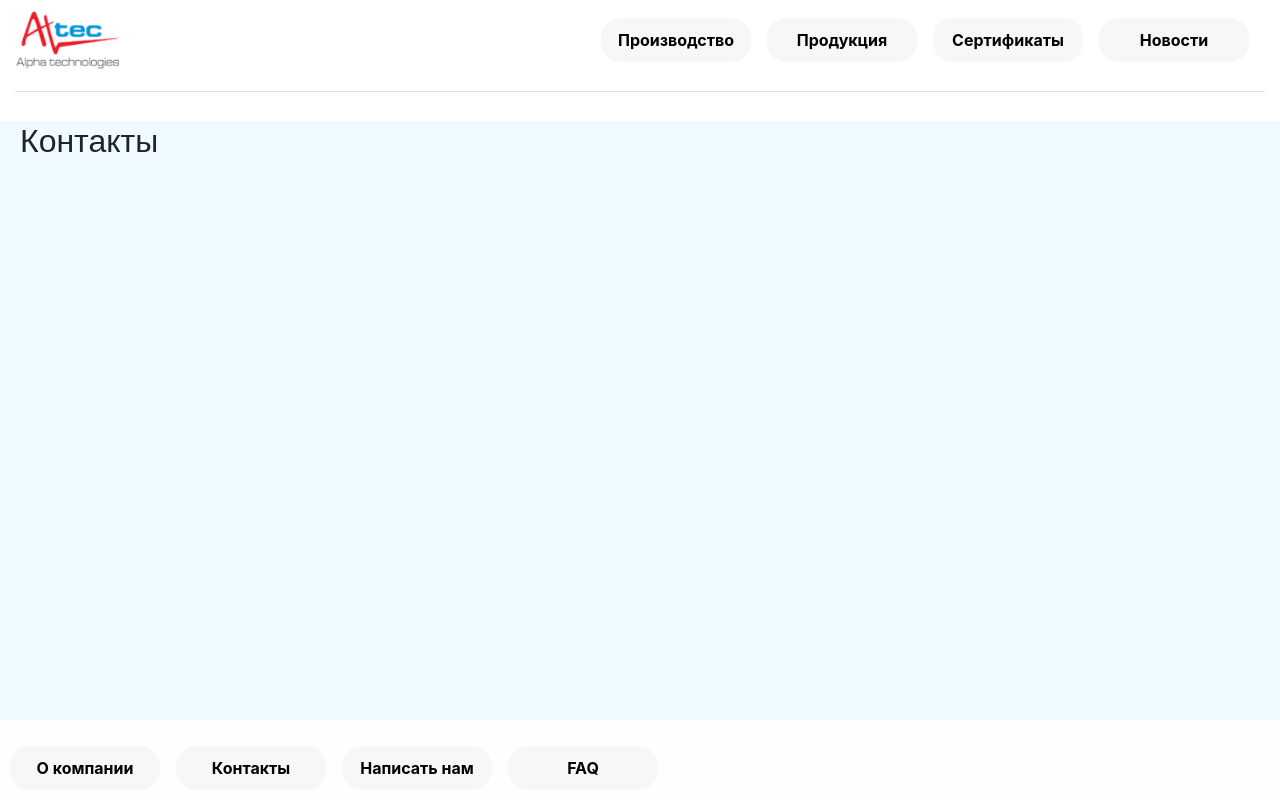
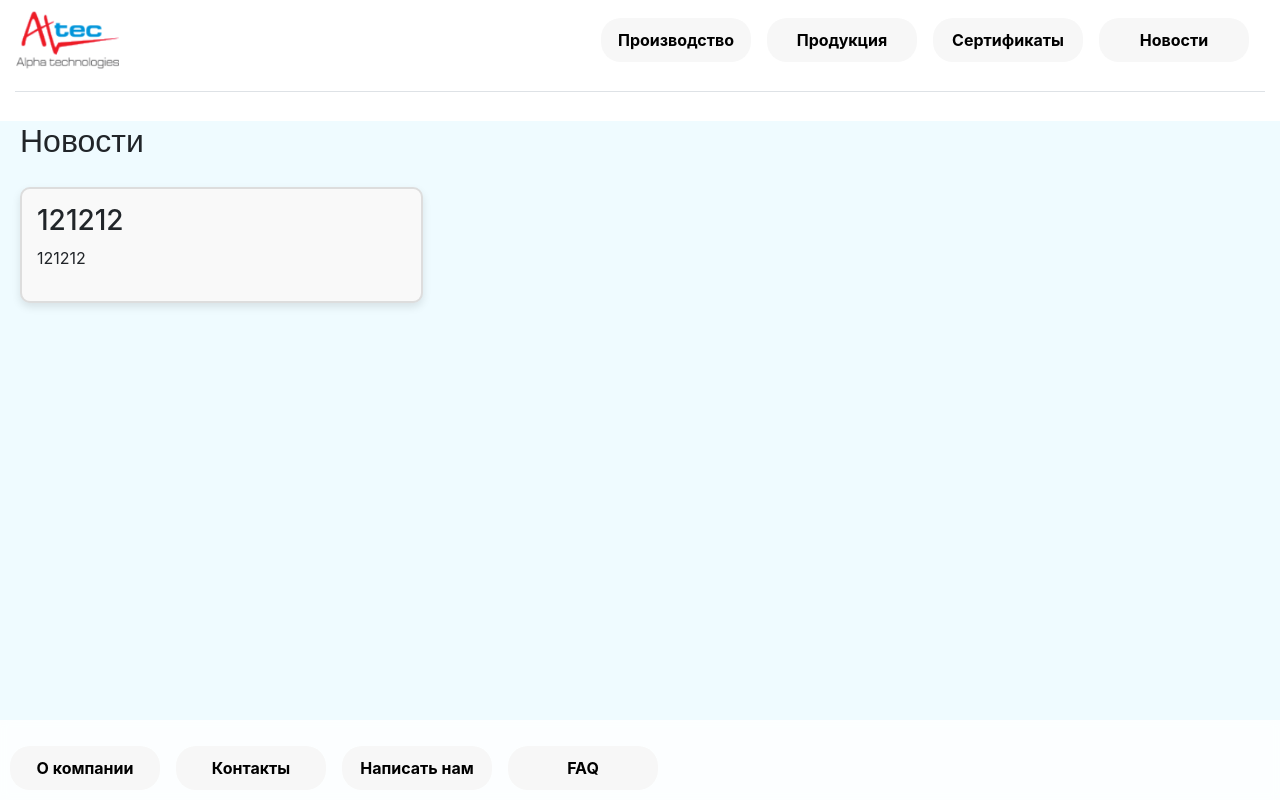
Before and after one commit to RomaSharshavin/WebProject, a Django app: page /news in a window 1280 px wide. Run offline with Django 5.2, Linux system fonts and the light colour scheme; data comes from the database, SQL or seed files in the repository; both versions use the stored data as it was after the commit.

Commit message:
Добавлена связь модели с страницой "Новости", настроено расположение файлов

```diff
--- /dev/null
+++ b/AlTecProject/main/static/css/stylesNews.css
@@ -0,0 +1,52 @@
+:root{
+    --news-item-width: calc(33.33% - 10px); /* Ширина блока */
+    --news-item-count: 2; /* Количество блоков в строке */
+}
+
+.news-container {
+    display: flex;
+    flex-wrap: wrap;
+    padding: 20px 20px;
+    justify-content: space-between;
+    box-sizing: border-box; /* Учёт общей ширины */
+}
+
+.news-item {
+    width: var(--news-item-width); /* Учитываем отступы для корректного размещения */
+    background-color: #f9f9f9;
+    padding: 15px;
+    box-shadow: 0 4px 8px rgba(0, 0, 0, 0.1); /* Тень */
+    border: 2px solid #ddd;
+    border-radius: 10px;
+    margin-bottom: 20px;
+    overflow: hidden;
+}
+
+.news-item h3 {
+    white-space: nowrap; /* Не переносим заголовок */
+    overflow: hidden;
+    text-overflow: ellipsis; /* Дтроеточие если текст не помещается */
+}
+
+.news-item p {
+    overflow: hidden;
+    text-overflow: ellipsis;
+    display: -webkit-box;
+    -webkit-line-clamp: 3; /* Количество строк в блоке */
+    -webkit-box-orient: vertical;
+}
+
+/* Настройки для разных размеров экрана */
+@media (max-width: 768px) {
+    :root {
+        --news-item-width: calc(50% - 10px); /* 2 блока в строке на экранах менее 768px */
+        --news-item-count: 2;
+    }
+}
+
+@media (max-width: 480px) {
+    :root {
+        --news-item-width: 100%; /* 1 блок для телефонов */
+        --news-item-count: 1;
+    }
+}
--- a/AlTecProject/main/static/js/map.js
+++ b/AlTecProject/main/static/js/map.js
@@ -8,15 +8,15 @@ function init() {
 
     // Добавление метки для Санкт-Петербурга
     var myPlacemarkSPB = new ymaps.Placemark([59.939374, 30.433026], {
-        balloonContent: 'ООО "Ал-Тек"'
+        balloonContent: 'ул. Магнитогорская, д. 51, лит. Е, офис 313"'
     });
 
     myMap.geoObjects.add(myPlacemarkSPB);
 
     // Исправлено: использовано events вместо even
     myPlacemarkSPB.events.add("click", function () {
-        myMap.setCenter([59.939374, 30.433026], 15, {
-            duration: 3000 // Указываем продолжительность анимации в миллисекундах
+        myMap.setCenter([59.939374, 30.433026], 12, {
+            duration: 2000 // Указываем продолжительность анимации в миллисекундах
         });
     });
 
--- a/AlTecProject/main/templates/main/base.html
+++ b/AlTecProject/main/templates/main/base.html
@@ -11,7 +11,6 @@
     <title>{% block title %}{% endblock %}</title>
     {% load static %}
     <link rel="stylesheet" href="{% static 'css/styles.css' %}">
-
     {% block links %} {% endblock %}
 </head>
 <body>
--- a/AlTecProject/main/templates/main/news.html
+++ b/AlTecProject/main/templates/main/news.html
@@ -4,6 +4,23 @@
 Новости
 {% endblock %}
 
+{% load static %}
+
+{% block links %}
+    <link rel="stylesheet" href="{% static 'css/stylesNews.css' %}">
+{% endblock %}
+
+
 {% block content %}
-    <h2 style="margin-left: 20px">Контакты</h2>
+    <h2 style="margin-left: 20px">Новости</h2>
+    <div class="news-container">
+        {% for news in news_items %}
+            <div class="news-item">
+                <h3>{{ news.title }}</h3>
+                <p>{{ news.text }}</p>
+            </div>
+        {% empty %}
+            <p>Нет новостей на данный момент.</p>
+        {% endfor %}
+    </div>
 {% endblock %}
--- a/AlTecProject/main/views.py
+++ b/AlTecProject/main/views.py
@@ -1,4 +1,5 @@
 from django.shortcuts import render
+from .models import News
 
 
 def index(request):
@@ -30,7 +31,8 @@ def write(request):
 
 
 def news(request):
-    return render(request, 'main/news.html')
+    news_items = News.objects.all()
+    return render(request, 'main/news.html', {'news_items': news_items})
 
 
 def about(request):
```
Also changed, not shown: AlTecProject/main/static/css/stylesWrite.css (added, +79 -0 lines), AlTecProject/main/templates/main/write.html (+3 -80 lines), AlTecProject/db.sqlite3.
